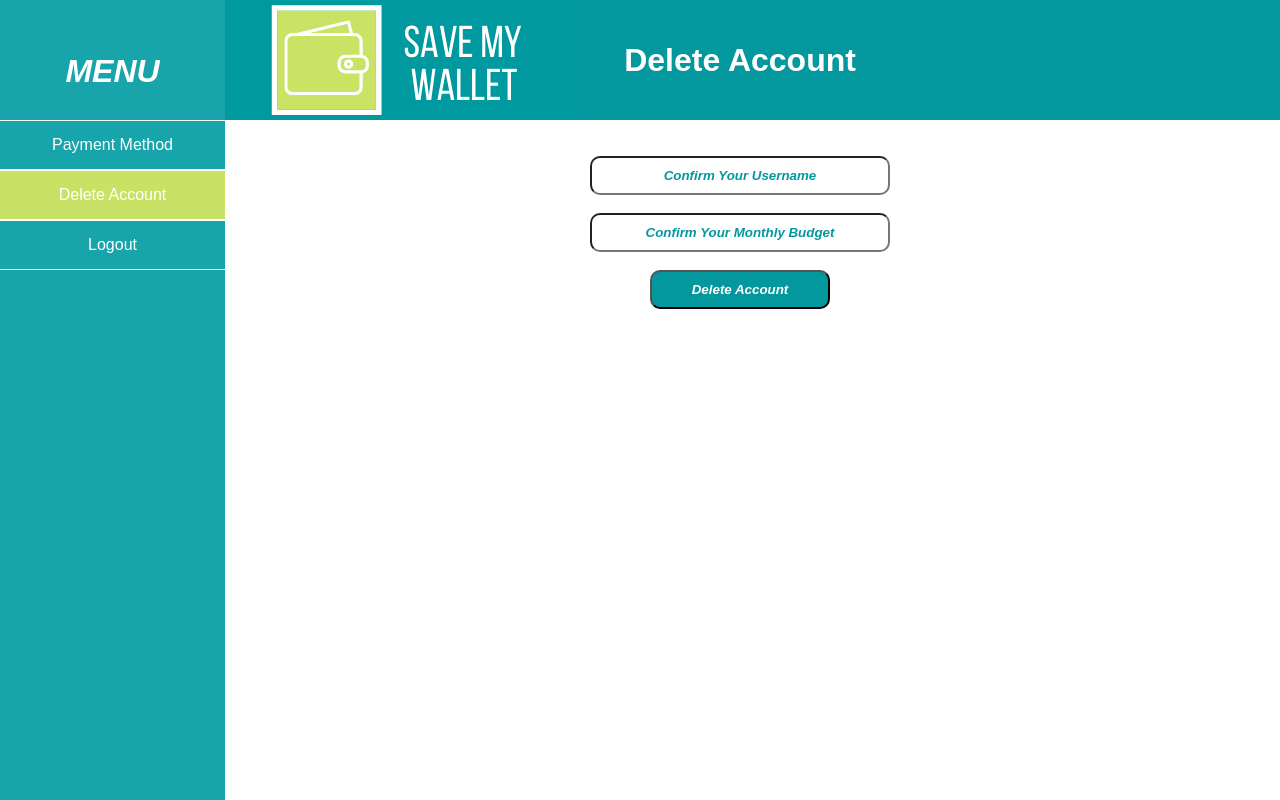
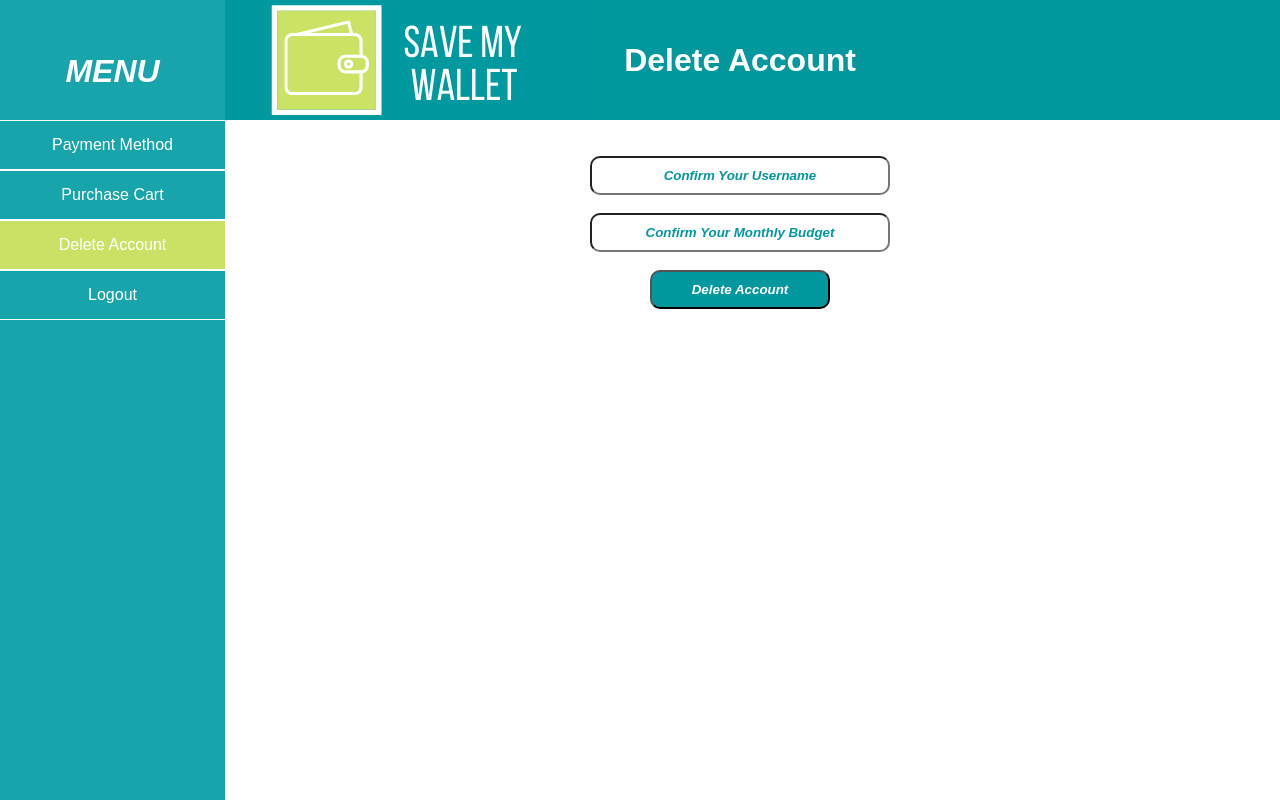
Before and after one commit to allygilbert/cs348-savemywallet, a Flask app: page /deleteaccount in a window 1280 px wide. Run offline with Flask 2, Linux system fonts and the light colour scheme; the visitor is signed in with stand-in values (Sample User, id 1).

Commit message:
adds 'Purchase Cart' option to sidebar menu when logged in

```diff
--- a/src/templates/delete.html
+++ b/src/templates/delete.html
@@ -9,6 +9,7 @@
                 <h1>Menu</h1>
                 <ul>
                     <li><a href="{{url_for('paymentmethod')}}">Payment Method</a></li>
+                    <li><a href="{{url_for('purchase')}}">Purchase Cart</a></li>
                     <li class="active"><a href="{{url_for('delete')}}">Delete Account</a></li>
                     <li><a href="{{url_for('logout')}}">Logout</a></li>
                 </ul>
--- a/src/templates/payment.html
+++ b/src/templates/payment.html
@@ -9,6 +9,7 @@
                 <h1>Menu</h1>
                 <ul>
                     <li class="active"><a href="{{url_for('paymentmethod')}}">Payment Method</a></li>
+                    <li><a href="{{url_for('purchase')}}">Purchase Cart</a></li>
                     <li><a href="{{url_for('delete')}}">Delete Account</a></li>
                     <li><a href="{{url_for('logout')}}">Logout</a></li>
                 </ul>
```
